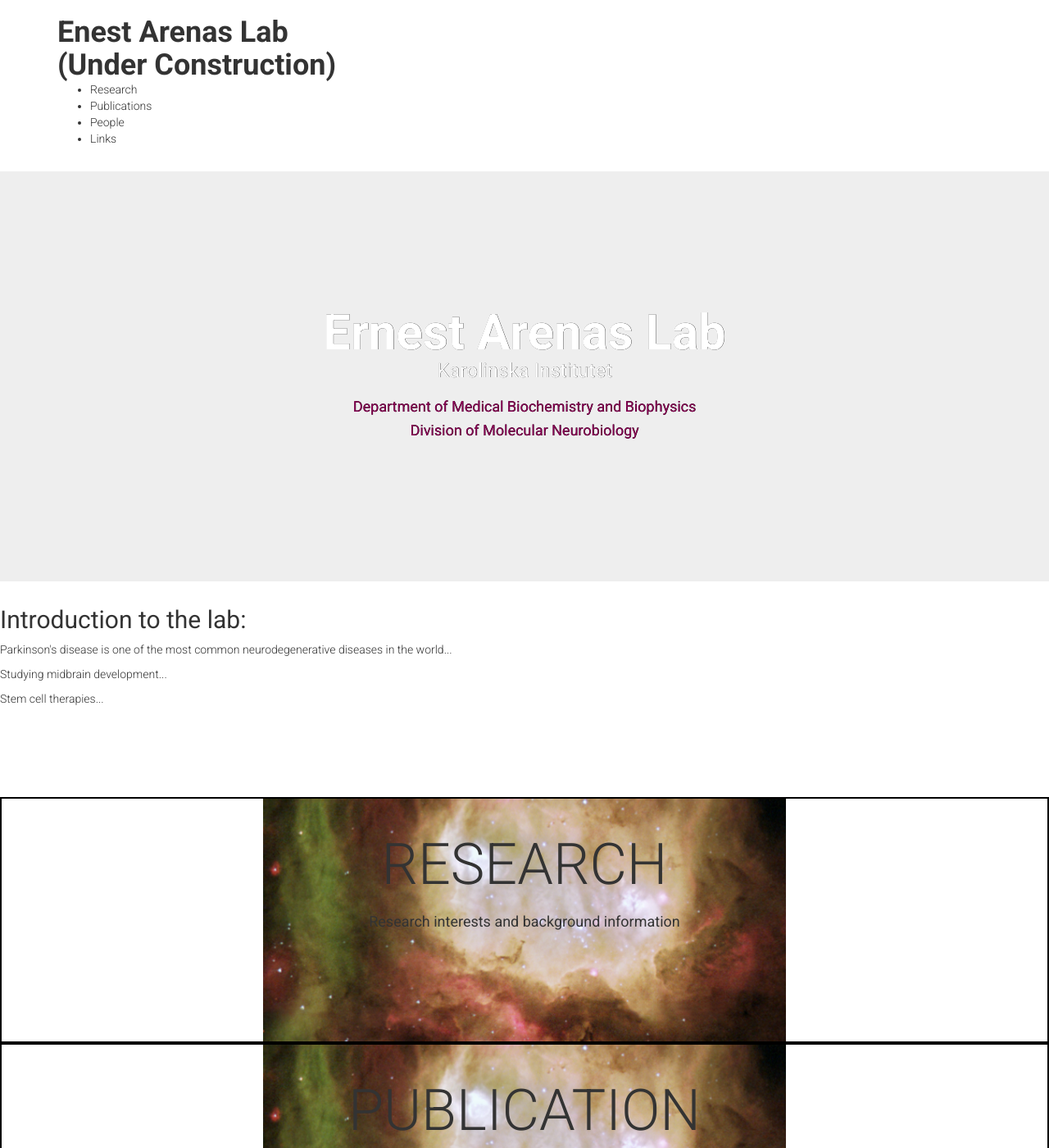
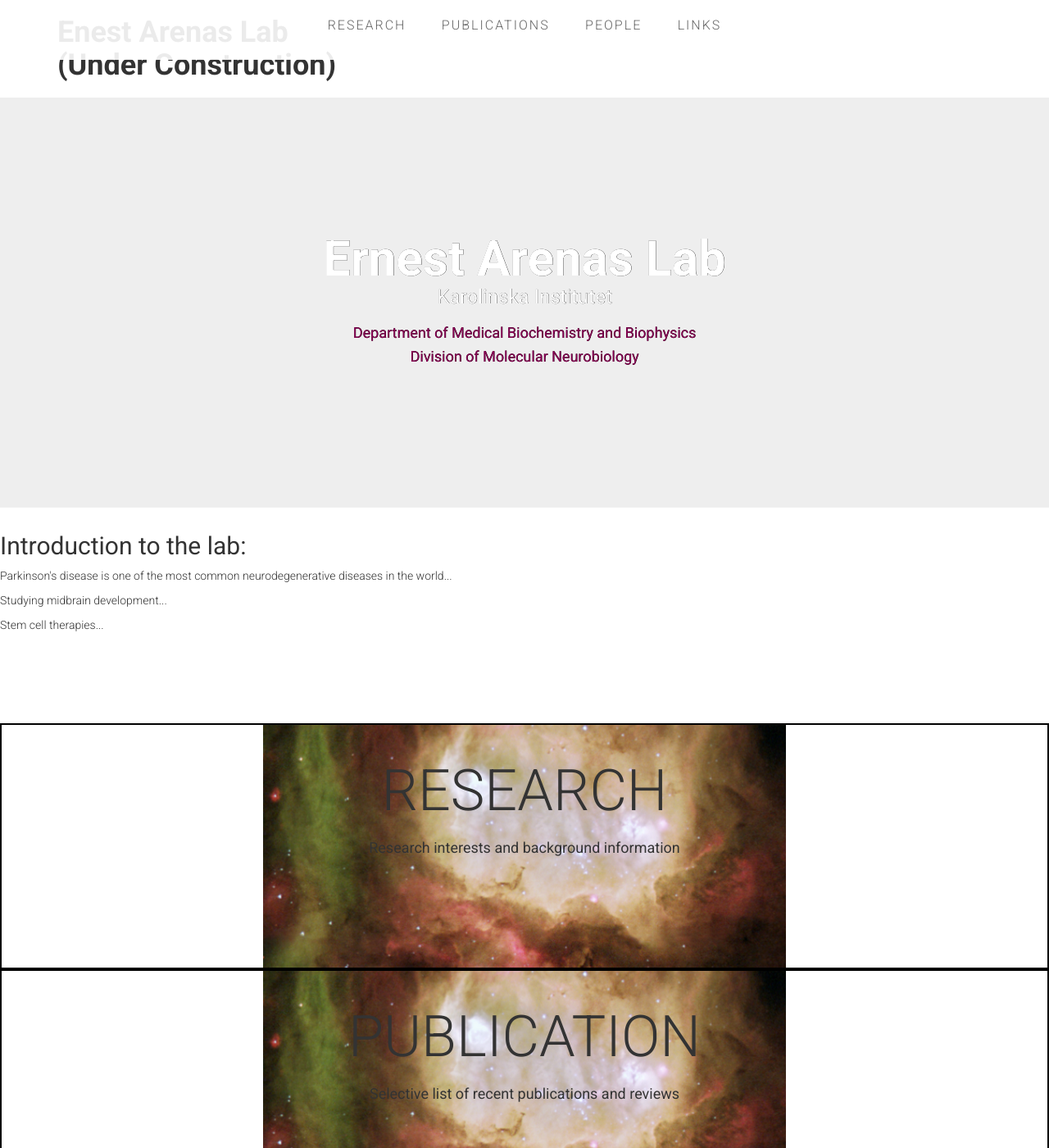
Before and after one commit to ArenasLab/arenaslab.github.io, a Jekyll site: the page index.html, which Jekyll copies as it is, in a window 1280 px wide and 1400 px high. Shown: the whole window at 82% size. Built offline with Jekyll 4.4.1, drawn with Linux system fonts in a browser that asks for light colours.

Commit message:
Update trial.css

```diff
--- a/css/trial.css
+++ b/css/trial.css
@@ -27,6 +27,33 @@
   padding: 0 20px;
   margin: 0;
 }
+
+.navigation {
+  background-color: rgba(255, 255, 255, 0.9);
+  height: auto;
+  width: 100%;
+  text-align: center;
+  position: fixed;
+  left: 0;
+  top: 0;
+  z-index: 999;
+}
+
+.navigation ul {
+  padding: 0;
+}
+
+.navigation li {
+  color: #666666;
+  display: inline-block;
+  font-family: 'Roboto', sans-serif;
+  font-size: 16px;
+  font-weight: 100;
+  letter-spacing: 2px;
+  margin: 20px;
+  text-transform: uppercase;
+}
+
 
 .jumbotron {
   display: flex;
```
